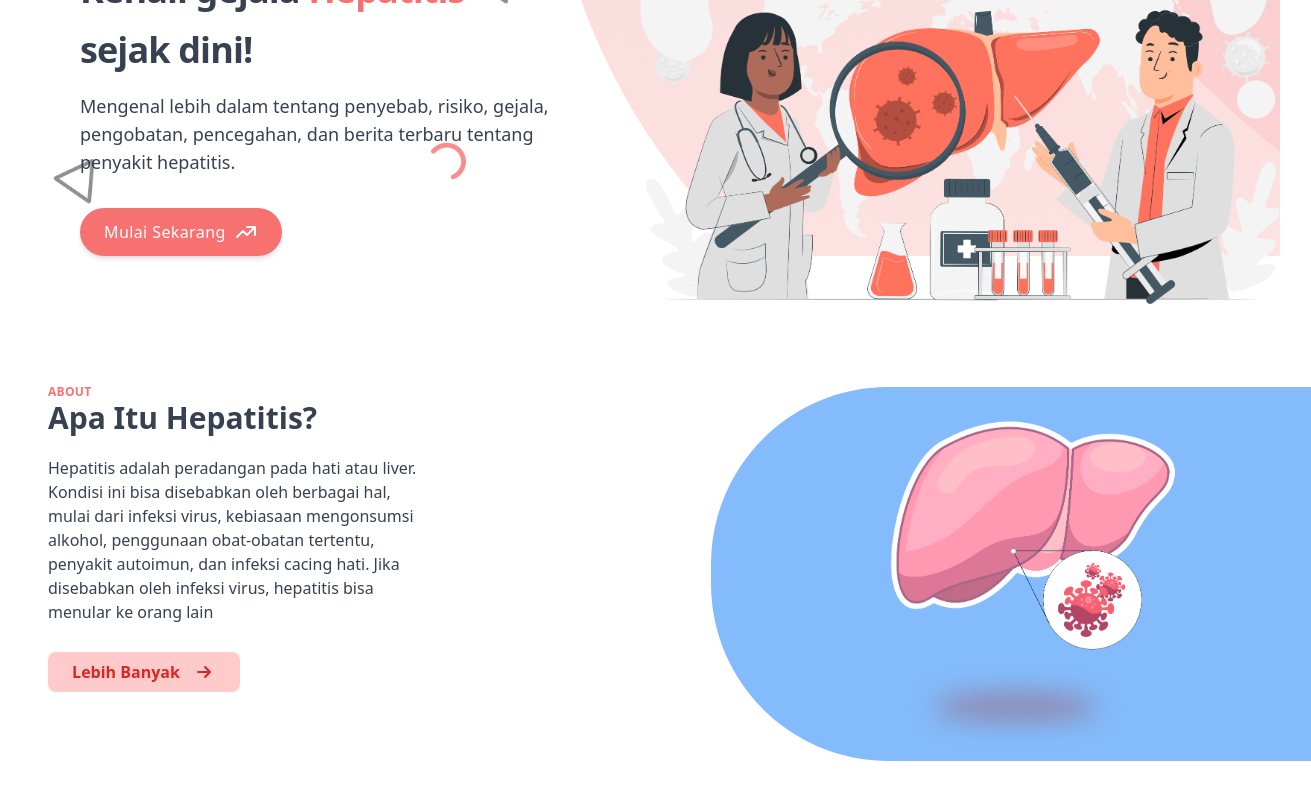
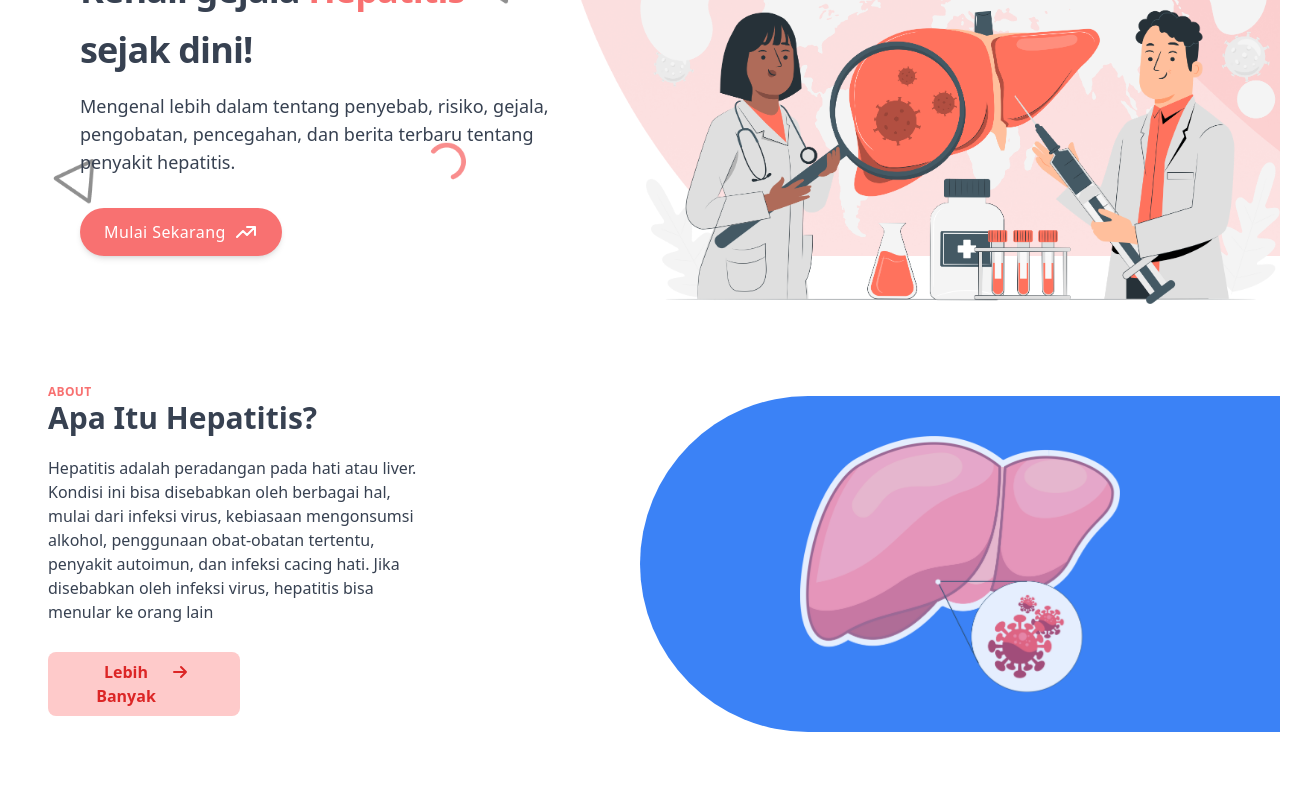
Before and after one commit to Taufik-H/besmart-project, a React (Create React App) app: page / in a window 1280 px wide. Shown: the part 290-1090 px from the top of the page, 1311 px wide, since content can reach past the window. After the commit the page ends 1034 px from the top, so only its background shows below. Built offline with nearby package versions, Linux system fonts and the light colour scheme.

Commit message:
responsifity about section

```diff
--- a/src/components/About.js
+++ b/src/components/About.js
@@ -5,7 +5,7 @@ export const About = () => {
         <>
 
             <div className="">
-            <div className="">
+                <div className="text-center lg:text-left">
                     <div className="text-xs text-red-400 font-bold uppercase tracking-wide px-12">
                         about
                     </div>
@@ -14,14 +14,14 @@ export const About = () => {
                     </div>
                     <div className="grid grid-cols-1 lg:grid-cols-3  ">
                         <div>
-                        <div className="mt-5 text-gray-700 ml-12">
+                            <div className=" text-center lg:text-left mt-5 text-gray-700 lg:ml-12 px-12 lg:px-0">
                                 Hepatitis adalah peradangan pada hati atau liver. Kondisi ini
                                 bisa disebabkan oleh berbagai hal, mulai dari infeksi virus, kebiasaan
                                 mengonsumsi alkohol, penggunaan obat-obatan tertentu, penyakit autoimun,
                                 dan infeksi cacing hati. Jika disebabkan oleh infeksi virus, hepatitis bisa
                                 menular ke orang lain
                             </div>
-                        <div className="flex mt-7  mb-7 w-48 justify-center py-2 ml-12 bg-red-200 rounded-lg">
+                            <div className="flex mt-7 w-full text-center lg:mb-7 lg:w-48 justify-center lg:py-2  lg:ml-12 px-12  lg:bg-red-200 rounded-lg">
                                 <span className="text-red-600 font-semibold text-md mr-2">Lebih Banyak</span>
                                 <div className="ml-1 text-red-600">
                                     <svg xmlns="http://www.w3.org/2000/svg" class="h-6 w-6" fill="none" viewBox="0 0 24 24" stroke="currentColor" stroke-width="2">
@@ -30,33 +30,18 @@ export const About = () => {
                                 </div>
                             </div>
                         </div>
+
                         <div className="col-span-2 ">
-                        <div className="absolte float-right w-8/12  -mt-32 ">
-                            <div className="relative w-8/12">
-                            <svg width="600" height="532" viewBox="0 0 854 532" fill="none" xmlns="http://www.w3.org/2000/svg">
-                            <path d="M0 252C0 112.824 112.824 0 252 0H1201V532H252C112.824 532 0 419.176 0 280V252Z" fill="#84BBFC"/>
-                            </svg>
-                            </div>
-                        </div>
-                        <div className="absolute ">
-                        <div className="relative w-4/12 -right-96 ">
-                        <img src={Hati} alt="Hati" className="ml-20 animate-bounce-slow mt-10"/>
-                        <div className="relative -right-24 -top-14 ">
-                        <svg width="218" height="118" viewBox="0 0 318 118" fill="none" xmlns="http://www.w3.org/2000/svg">
-                        <g filter="url(#filter0_f_6_19)">
-                        <ellipse cx="159" cy="59" rx="120" ry="20" fill="#9D4242" fill-opacity="0.44"/>
-                        </g>
-                        <defs>
-                        <filter id="filter0_f_6_19" x="0" y="0" width="318" height="118" filterUnits="userSpaceOnUse" color-interpolation-filters="sRGB">
-                        <feFlood flood-opacity="0" result="BackgroundImageFix"/>
-                        <feBlend mode="normal" in="SourceGraphic" in2="BackgroundImageFix" result="shape"/>
-                        <feGaussianBlur stdDeviation="19.5" result="effect1_foregroundBlur_6_19"/>
-                        </filter>
-                        </defs>
-                        </svg>
+                            <div className="p-5 md:px-12 lg:p-0">
+                                 <div className="mt-5  py-10 h-full bg-blue-500 rounded-full md:rounded-xl md:-mt-10 lg:rounded-l-full lg:w-3/4 lg:float-right">
+                                <div className="flex justify-center  ">
+                                    <img src={Hati} alt="Hati" className="w-3/6 mx-auto my-auto animate-pulse-slow " />
+                                    <div className=" ">
                                     </div>
                                 </div>
                             </div>
+                            </div>
+
 
                         </div>
                     </div>
--- a/src/components/Hero.js
+++ b/src/components/Hero.js
@@ -12,9 +12,9 @@ export const Hero = () => {
 
       </div>
 
-        <div className="block lg:hidden flex justify-center h-full overflow-hidden lg:w-2/3 xl:w-1/2 lg:absolute lg:justify-start lg:bottom-0 lg:right-0 lg:items-end">
+      <div className=" lg:hidden flex justify-center h-full overflow-hidden lg:w-2/3 xl:w-1/2 lg:absolute lg:justify-start lg:bottom-0 lg:right-0 lg:items-end">
         <div className="relative">
-             <img src={Heroimage}alt="herobg" className=""/>
+          <img src={Heroimage} alt="herobg" className="" />
         </div>
       </div>
       <div className="relative px-4 pt-16 mx-auto lg:py-32 md:px-8 xl:px-20 sm:max-w-xl md:max-w-full">
@@ -55,7 +55,7 @@ export const Hero = () => {
         </div>
         <div className="hidden lg:flex justify-center h-full overflow-hidden lg:w-2/3 xl:w-1/2 lg:absolute lg:justify-start lg:bottom-0 lg:right-0 lg:items-end">
           <div className="relative -top-20">
-             <img src={Heroimage}alt="herobg" className=""/>
+            <img src={Heroimage} alt="herobg" className="" />
           </div>
         </div>
       </div>
--- a/src/components/Navbar.js
+++ b/src/components/Navbar.js
@@ -21,7 +21,7 @@ export const Navbar = () => {
             Info <span className="font-semibold text-red-400 ">Sehat</span>
           </span>
         </a>
-          <ul class="flex items-center hidden space-x-8 lg:flex">
+        <ul class=" items-center hidden space-x-8 lg:flex">
           <li>
             <a
               href="/"
@@ -179,4 +179,4 @@ export const Navbar = () => {
     </div>
   );
 };
-export default  Navbar
+export default Navbar
```
Lines whose indentation alone changed are shown as unchanged.
